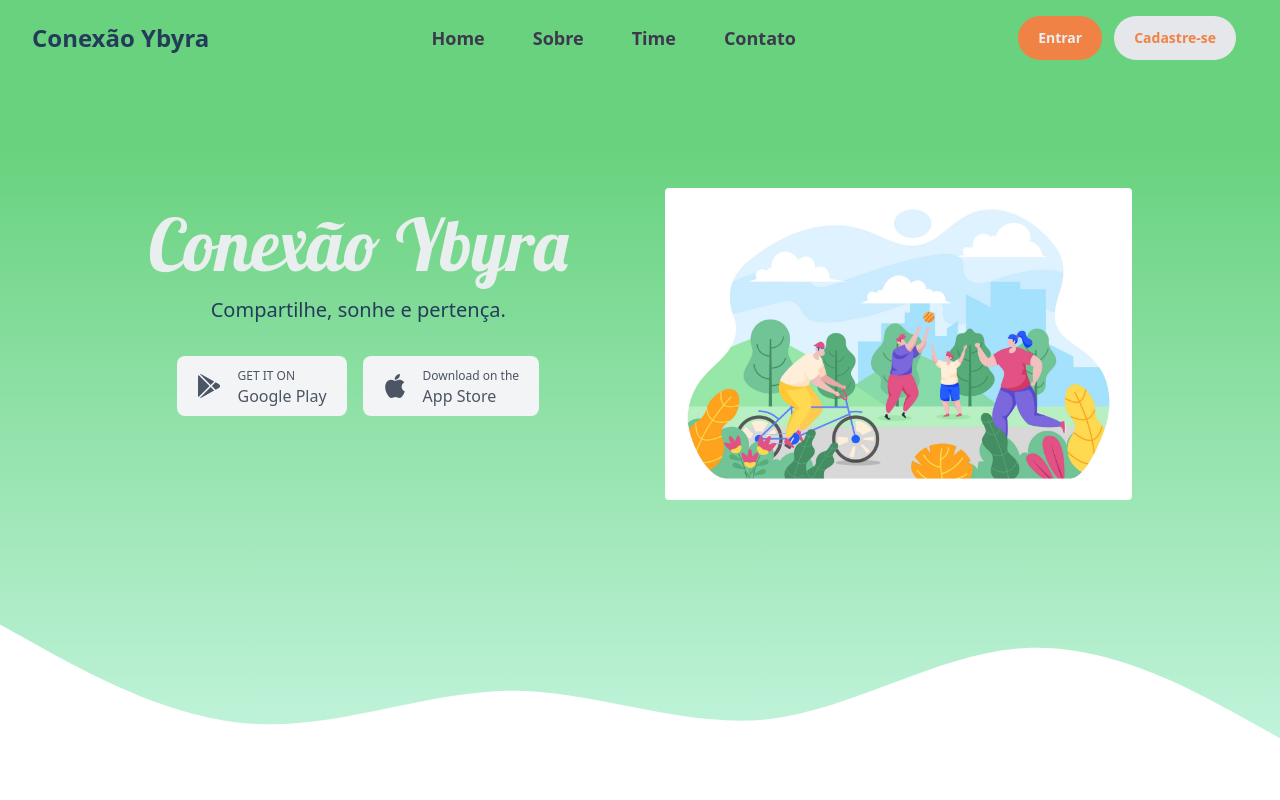
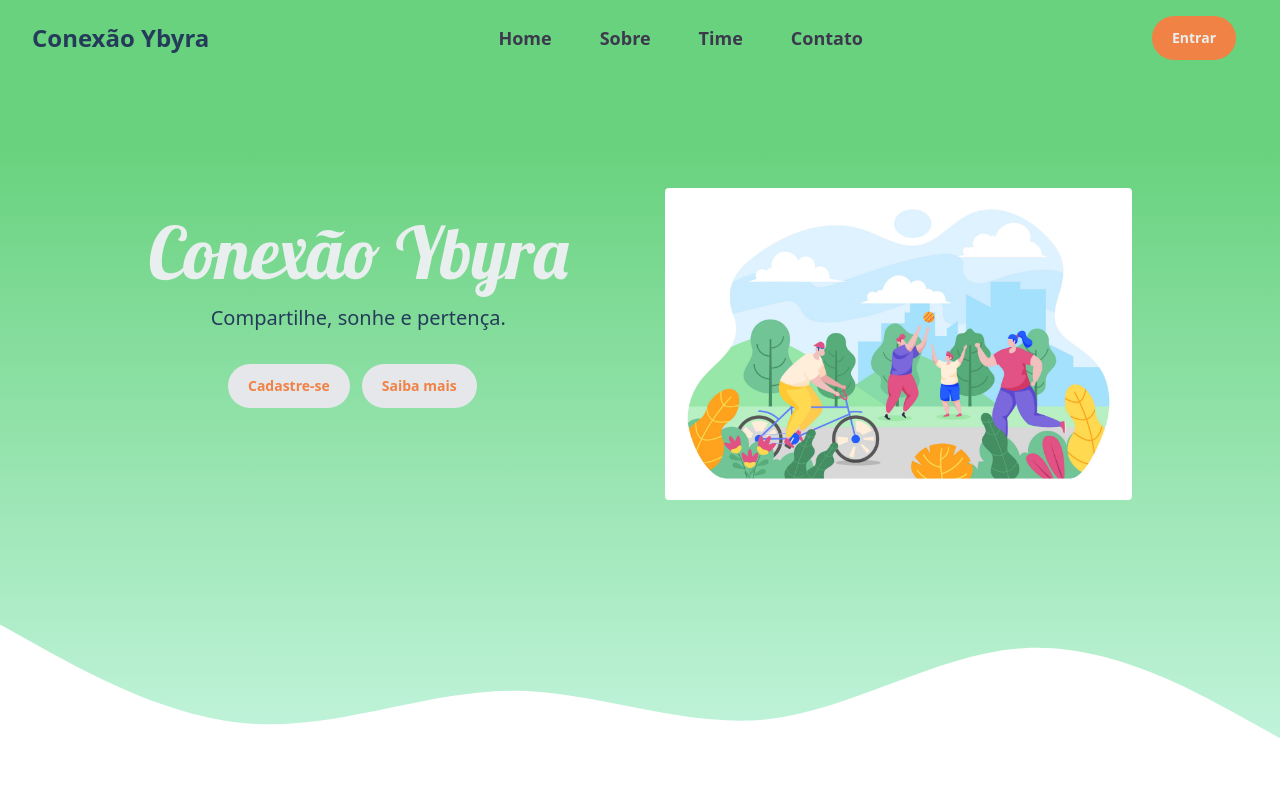
Before and after one commit to Conexao-Ybyra/frontend, a React (Vite) app: page / in a window 1280 px wide. Shown: the top 800 px of the page. Built offline with nearby package versions, Linux system fonts and the light colour scheme.

Commit message:
Altera a posição do botão de cadastro

```diff
--- a/src/components/Navbar/Navbar.tsx
+++ b/src/components/Navbar/Navbar.tsx
@@ -42,8 +42,7 @@ function Navbar() {
 
         {/* nav - start */}
         <nav
-          className={`gap-12 lg:flex ${
-            isDropdownOpen ? "hidden" : "lg:block"
+          className={`gap-12 lg:flex ${isDropdownOpen ? "hidden" : "lg:block"
             } lg:items-center lg:w-auto md:hidden sm:hidden `}
         >
           <Link
@@ -84,12 +83,6 @@ function Navbar() {
             className="hidden rounded-3xl bg-orange-crayola px-5 py-3 mr-3 text-center text-sm font-semibold text-antiflash-white outline-none ring-indigo-300 transition duration-100 hover:bg-gray-300 hover:text-orange-crayola focus-visible:ring active:text-gray-700 md:text-base lg:inline-block"
           >
             Entrar
-        </Link>
-        <Link
-          to="/cadastro"
-          className="hidden rounded-3xl bg-gray-200 px-5 py-3 mr-3 text-center text-sm font-semibold text-orange-crayola outline-none ring-indigo-300 transition duration-100 hover:bg-orange-crayola hover:text-antiflash-white focus-visible:ring active:text-gray-700 md:text-base lg:inline-block"
-        >
-          Cadastre-se
           </Link>
         </div>
 
@@ -168,8 +161,7 @@ function Navbar() {
 
         {/* nav - start */}
         <nav
-          className={`gap-12 lg:flex ${
-            isDropdownOpen ? "hidden" : "lg:block"
+          className={`gap-12 lg:flex ${isDropdownOpen ? "hidden" : "lg:block"
             } lg:items-center lg:w-auto md:hidden sm:hidden `}
         >
           <Link
@@ -291,7 +283,7 @@ function Navbar() {
       {navbarPre}
       {navbarPos}
     </>
-    ) ;
+  );
 }
 
 export default Navbar;
--- a/src/pages/Home/Home.tsx
+++ b/src/pages/Home/Home.tsx
@@ -1,3 +1,4 @@
+import { Link } from "react-router-dom";
 import hero from "../../assets/images/hero.jpg";
 import "./Home.css";
 
@@ -15,37 +16,12 @@ const Home = () => {
             </h2>
 
             <div className="flex lg:flex-row md:flex-col">
-              <button className="bg-gray-100 inline-flex py-3 px-5 rounded-lg items-center hover:bg-gray-200 focus:outline-none">
-                <svg
-                  xmlns="http://www.w3.org/2000/svg"
-                  fill="currentColor"
-                  className="w-6 h-6"
-                  viewBox="0 0 512 512"
-                >
-                  <path d="M99.617 8.057a50.191 50.191 0 00-38.815-6.713l230.932 230.933 74.846-74.846L99.617 8.057zM32.139 20.116c-6.441 8.563-10.148 19.077-10.148 30.199v411.358c0 11.123 3.708 21.636 10.148 30.199l235.877-235.877L32.139 20.116zM464.261 212.087l-67.266-37.637-81.544 81.544 81.548 81.548 67.273-37.64c16.117-9.03 25.738-25.442 25.738-43.908s-9.621-34.877-25.749-43.907zM291.733 279.711L60.815 510.629c3.786.891 7.639 1.371 11.492 1.371a50.275 50.275 0 0027.31-8.07l266.965-149.372-74.849-74.847z"></path>
-                </svg>
-                <span className="ml-4 flex items-start flex-col leading-none">
-                  <span className="text-xs text-gray-600 mb-1">GET IT ON</span>
-                  <span className="title-font font-medium">Google Play</span>
-                </span>
-              </button>
-              <button className="bg-gray-100 inline-flex py-3 px-5 rounded-lg items-center lg:ml-4 md:ml-0 ml-4 md:mt-4 mt-0 lg:mt-0 hover:bg-gray-200 focus:outline-none">
-                <svg
-                  xmlns="http://www.w3.org/2000/svg"
-                  fill="currentColor"
-                  className="w-6 h-6"
-                  viewBox="0 0 305 305"
-                >
-                  <path d="M40.74 112.12c-25.79 44.74-9.4 112.65 19.12 153.82C74.09 286.52 88.5 305 108.24 305c.37 0 .74 0 1.13-.02 9.27-.37 15.97-3.23 22.45-5.99 7.27-3.1 14.8-6.3 26.6-6.3 11.22 0 18.39 3.1 25.31 6.1 6.83 2.95 13.87 6 24.26 5.81 22.23-.41 35.88-20.35 47.92-37.94a168.18 168.18 0 0021-43l.09-.28a2.5 2.5 0 00-1.33-3.06l-.18-.08c-3.92-1.6-38.26-16.84-38.62-58.36-.34-33.74 25.76-51.6 31-54.84l.24-.15a2.5 2.5 0 00.7-3.51c-18-26.37-45.62-30.34-56.73-30.82a50.04 50.04 0 00-4.95-.24c-13.06 0-25.56 4.93-35.61 8.9-6.94 2.73-12.93 5.09-17.06 5.09-4.64 0-10.67-2.4-17.65-5.16-9.33-3.7-19.9-7.9-31.1-7.9l-.79.01c-26.03.38-50.62 15.27-64.18 38.86z"></path>
-                  <path d="M212.1 0c-15.76.64-34.67 10.35-45.97 23.58-9.6 11.13-19 29.68-16.52 48.38a2.5 2.5 0 002.29 2.17c1.06.08 2.15.12 3.23.12 15.41 0 32.04-8.52 43.4-22.25 11.94-14.5 17.99-33.1 16.16-49.77A2.52 2.52 0 00212.1 0z"></path>
-                </svg>
-                <span className="ml-4 flex items-start flex-col leading-none">
-                  <span className="text-xs text-gray-600 mb-1">
-                    Download on the
-                  </span>
-                  <span className="title-font font-medium">App Store</span>
-                </span>
-              </button>
+              <Link to="/cadastro" className="hidden rounded-3xl bg-gray-200 px-5 py-3 mr-3 text-center text-sm font-semibold text-orange-crayola outline-none ring-indigo-300 transition duration-100 hover:bg-orange-crayola hover:text-antiflash-white focus-visible:ring active:text-gray-700 md:text-base lg:inline-block">
+                Cadastre-se
+              </Link>
+              <Link to="/about" className="hidden rounded-3xl bg-gray-200 px-5 py-3 mr-3 text-center text-sm font-semibold text-orange-crayola outline-none ring-indigo-300 transition duration-100 hover:bg-orange-crayola hover:text-antiflash-white focus-visible:ring active:text-gray-700 md:text-base lg:inline-block">
+                Saiba mais
+              </Link>
             </div>
           </div>
           <div className="w-1/2 w-5/6">
```
Lines whose indentation alone changed are shown as unchanged.
